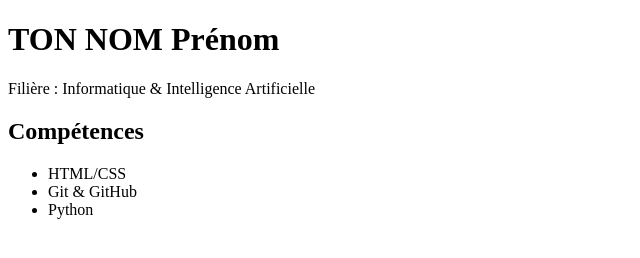
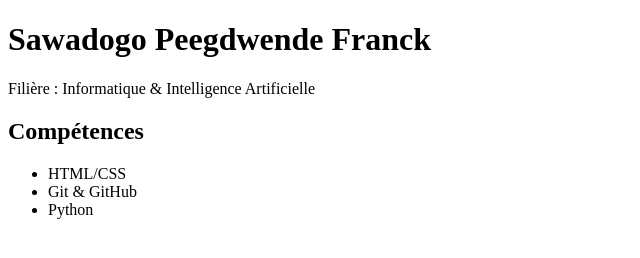
Before and after one commit to ovgfranck-blip/bio-portfolio, a plain HTML site: page index.html in a window 1280 px wide. Shown: the whole page, without its empty margins (0-640 px from the left). Drawn offline with Linux system fonts and the light colour scheme.

Commit message:
Correction du nom de l'etudiant

```diff
--- a/index.html
+++ b/index.html
@@ -2,7 +2,7 @@
 <html>
 <head><title>Mon Portfolio</title></head>
 <body>
-<h1>TON NOM Prénom</h1>
+<h1>Sawadogo Peegdwende Franck</h1>
 <p>Filière : Informatique & Intelligence Artificielle</p>
 </body>
 <h2>Compétences</h2>
```
